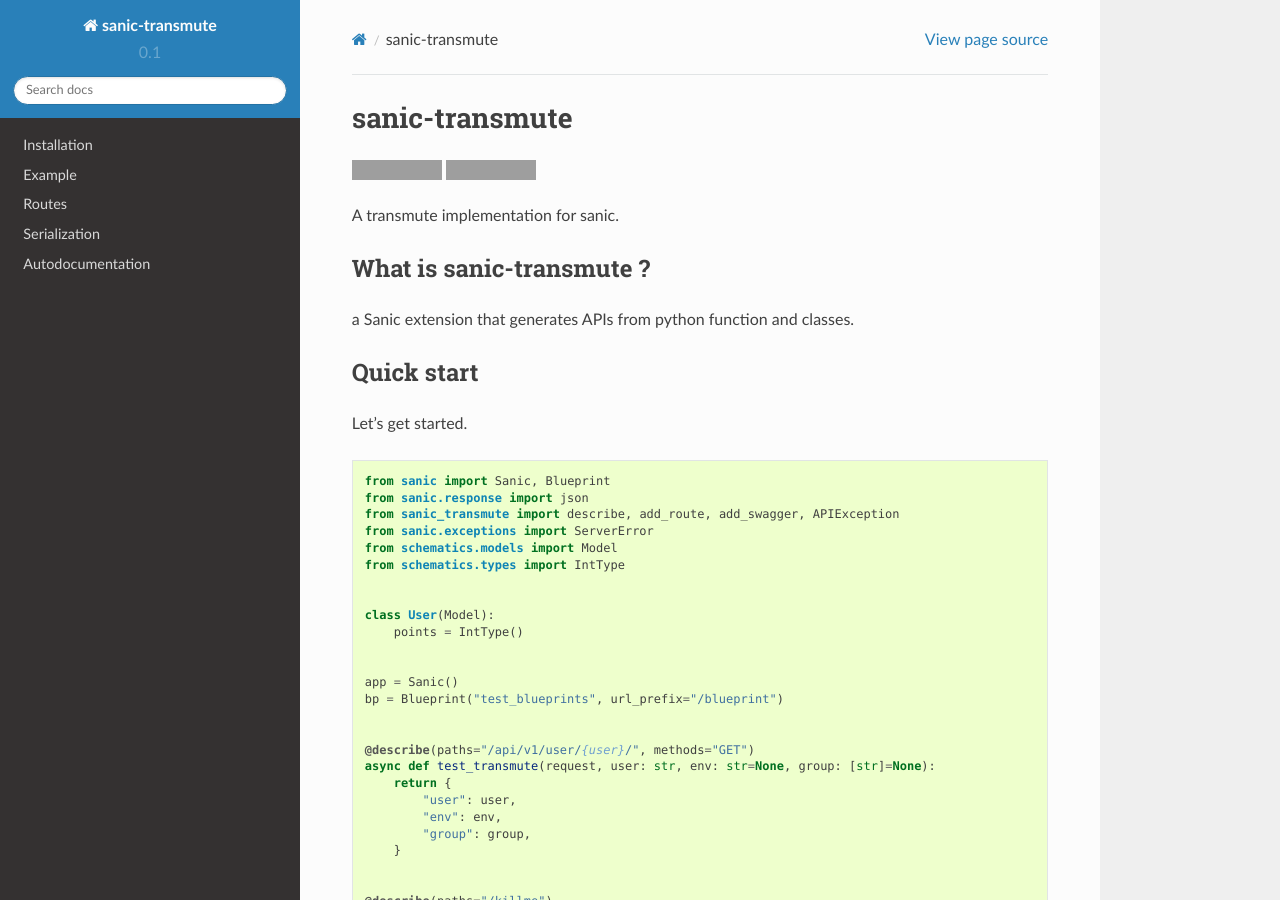
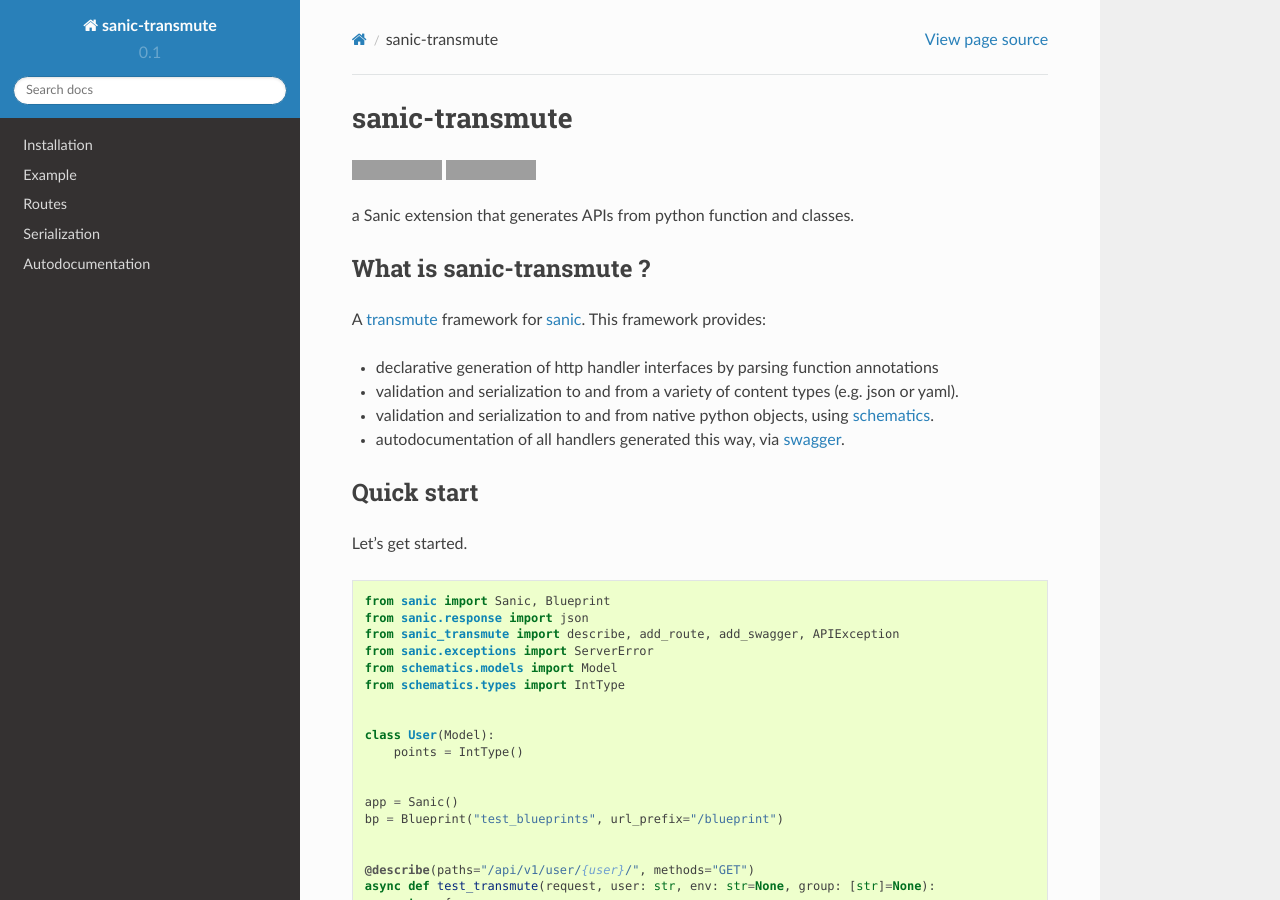
Before and after one commit to yunstanford/sanic-transmute, a Sphinx documentation site: the page built from docs/index.rst, in a window 1280 px wide and 900 px high. Built offline with Sphinx 7.4.7 and the Read the Docs theme 2.0.0, drawn with Linux system fonts in a browser that asks for light colours; grey boxes are pictures that could not be loaded.

Commit message:
update readthedoc

```diff
--- a/docs/index.rst
+++ b/docs/index.rst
@@ -15,14 +15,22 @@
     :target: https://coveralls.io/github/yunstanford/sanic-transmute?branch=master
 
 
-A transmute implementation for sanic.
+a Sanic extension that generates APIs from python function and classes.
 
 
 -------------------------
 What is sanic-transmute ?
 -------------------------
 
-a Sanic extension that generates APIs from python function and classes.
+A `transmute
+<http://transmute-core.readthedocs.io/en/latest/index.html>`_
+framework for `sanic <http://sanic.readthedocs.io/en/latest/>`_. This
+framework provides:
+
+* declarative generation of http handler interfaces by parsing function annotations
+* validation and serialization to and from a variety of content types (e.g. json or yaml).
+* validation and serialization to and from native python objects, using `schematics <http://schematics.readthedocs.org/en/latest/>`_.
+* autodocumentation of all handlers generated this way, via `swagger <http://swagger.io/>`_.
 
 
 ----------------------
```
Also changed, not shown: README.rst (+15 -1 lines).
